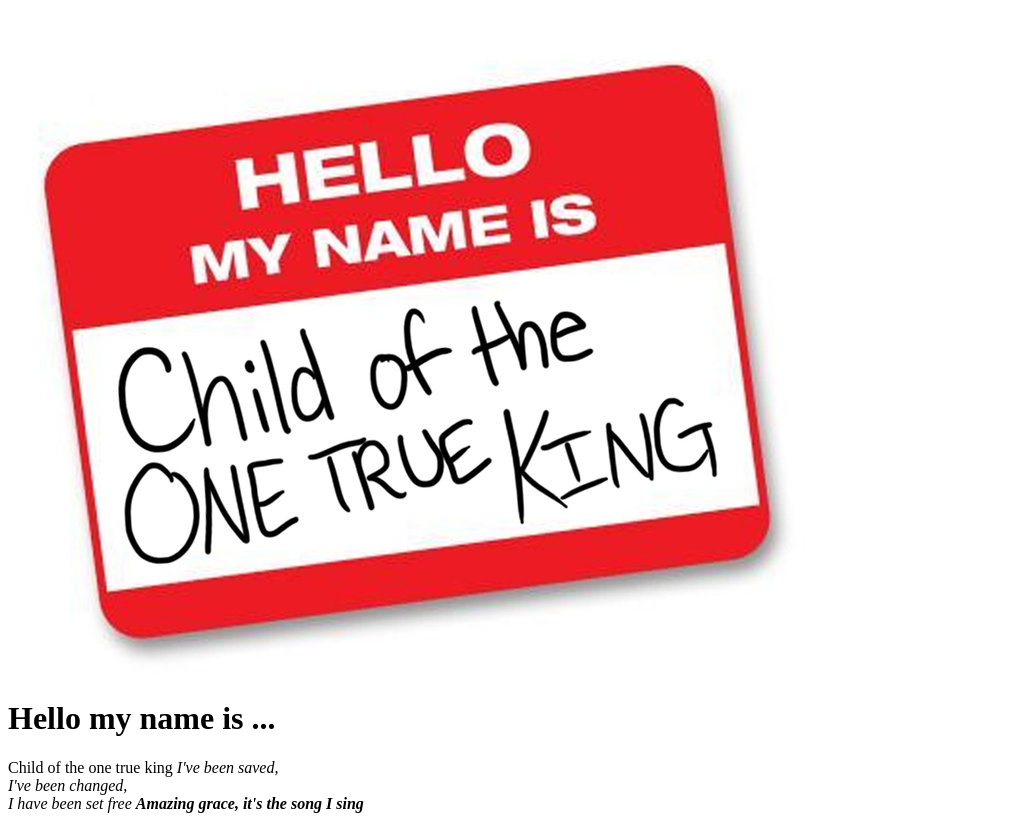
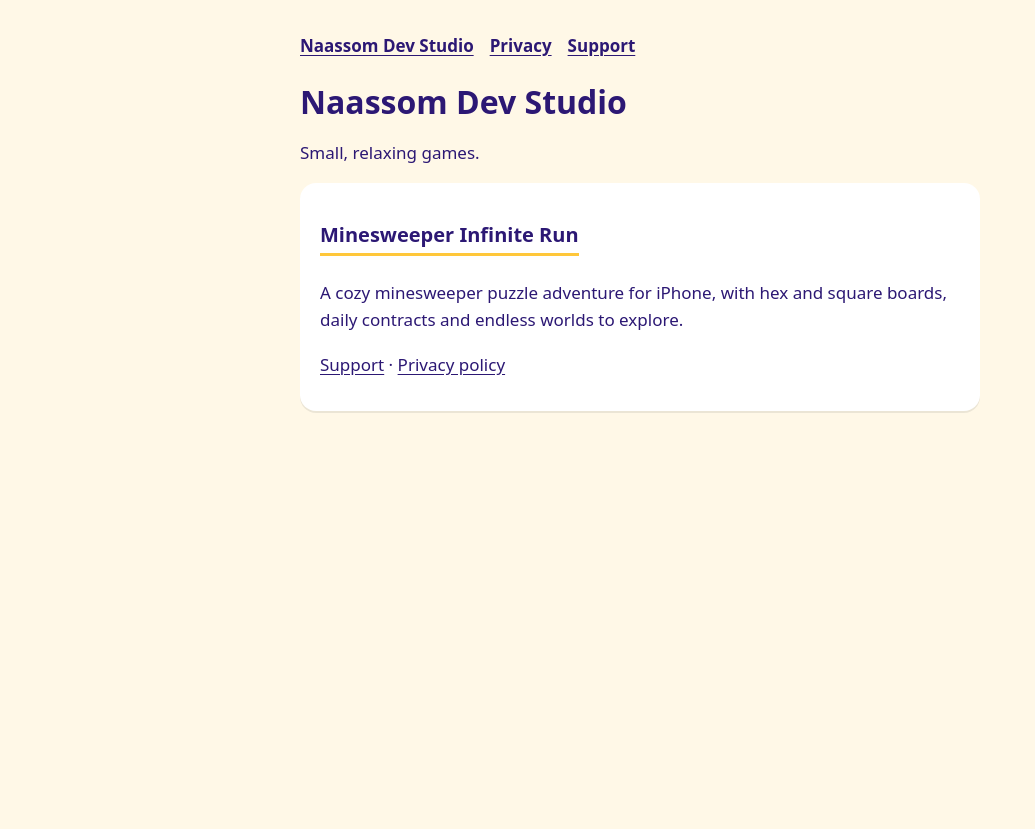
Before and after one commit to nsilvaro/nsilvaro.github.io, a plain HTML site: page index.html in a window 1280 px wide. Shown: the whole page, without its empty margins (0-1035 px from the left). After the commit the page ends 800 px from the top, so only its background shows below. Drawn offline with Linux system fonts and the light colour scheme.

Commit message:
Add site

```diff
--- a/index.html
+++ b/index.html
@@ -1,15 +1,96 @@
-<!DOCTYPE html>
-<html>
-  <meta charset="UTF-8">
-  <title>Naassom's Page</title>
+<!doctype html>
+<html lang="en">
+  <head>
+    <meta charset="utf-8" />
+    <meta name="viewport" content="width=device-width, initial-scale=1" />
+    <title>Naassom Dev Studio</title>
+    <style>
+      :root {
+        color-scheme: light dark;
+        --bg: #fff8e7;
+        --ink: #2c1874;
+        --soft: #5b4a99;
+        --gold: #ffc73a;
+        --card: #ffffff;
+      }
+      @media (prefers-color-scheme: dark) {
+        :root {
+          --bg: #1d1245;
+          --ink: #fff3cf;
+          --soft: #c9bdf5;
+          --card: #2a1b63;
+        }
+      }
+      * {
+        box-sizing: border-box;
+      }
+      body {
+        margin: 0;
+        background: var(--bg);
+        color: var(--ink);
+        font:
+          17px/1.6 system-ui,
+          -apple-system,
+          'Segoe UI',
+          sans-serif;
+      }
+      main {
+        max-width: 720px;
+        margin: 0 auto;
+        padding: 32px 20px 64px;
+      }
+      h1 {
+        font-size: 2rem;
+        line-height: 1.2;
+        margin: 0 0 8px;
+      }
+      h2 {
+        font-size: 1.25rem;
+        margin: 2rem 0 0.4rem;
+        border-bottom: 3px solid var(--gold);
+        display: inline-block;
+        padding-bottom: 2px;
+      }
+      p,
+      li {
+        color: var(--ink);
+      }
+      small,
+      .meta {
+        color: var(--soft);
+      }
+      a {
+        color: inherit;
+        text-underline-offset: 3px;
+      }
+      nav {
+        display: flex;
+        gap: 16px;
+        flex-wrap: wrap;
+        margin: 0 0 24px;
+        font-weight: 600;
+      }
+      .card {
+        background: var(--card);
+        border-radius: 16px;
+        padding: 4px 20px 16px;
+        margin: 16px 0;
+        box-shadow: 0 2px 0 rgba(0, 0, 0, 0.08);
+      }
+    </style>
+  </head>
   <body>
-    <img src="Child_of_the_one_true_king.jpg">
-    <h1>Hello my name is ...</h1>
-
-    <p>Child of the one true king  <em>I've been saved,</br>
-      I've been changed,</br>
-      I have been set free
-      <strong><em>Amazing grace, it's the song I sing</em></strong></p>
-
+    <main>
+      <nav>
+        <a href="/">Naassom Dev Studio</a><a href="/infiniterun/privacy.html">Privacy</a><a href="/infiniterun/support.html">Support</a>
+      </nav>
+      <h1>Naassom Dev Studio</h1>
+      <p>Small, relaxing games.</p>
+      <div class="card">
+        <h2>Minesweeper Infinite Run</h2>
+        <p>A cozy minesweeper puzzle adventure for iPhone, with hex and square boards, daily contracts and endless worlds to explore.</p>
+        <p><a href="/infiniterun/support.html">Support</a> &middot; <a href="/infiniterun/privacy.html">Privacy policy</a></p>
+      </div>
+    </main>
   </body>
 </html>
```
Also changed, not shown: infiniterun/privacy.html (added, +140 -0 lines), infiniterun/support.html (added, +124 -0 lines), Child_of_the_one_true_king.jpg (deleted), app-ads.txt (added), 2 other files.
